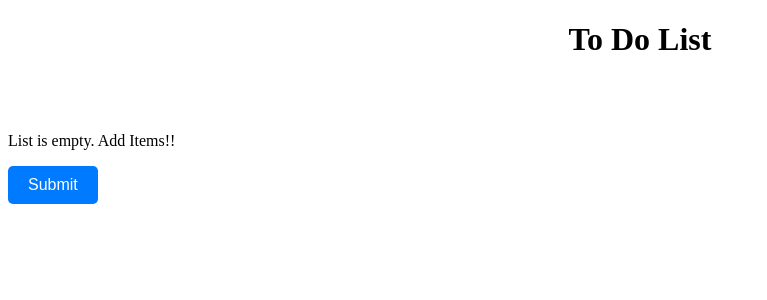
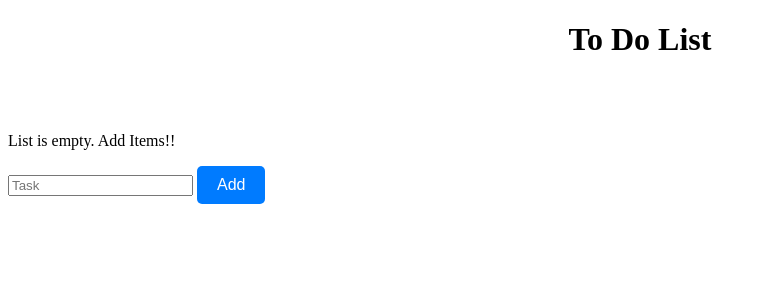
Before and after one commit to dwaynxz/flask-todo-list-v1, a Flask app: page / in a window 1280 px wide. Shown: the top 300 px of the page, without its empty margins (0-767 px from the left). Run offline with Flask 3, Linux system fonts and the light colour scheme.

Commit message:
feat: add input field for task

```diff
--- a/Todo/templates/homepage.html
+++ b/Todo/templates/homepage.html
@@ -22,7 +22,10 @@
     {% endfor %}
 {% endif %}
 <form action="/add" method="POST">
-    <button type="submit" class="button"> Submit </button>
+    <label for="item" id="item">
+        <input type="text" placeholder="Task" name="task">
+    </label>
+    <button type="submit" class="button"> Add </button>
 </form>
 </body>
 </html>
```
